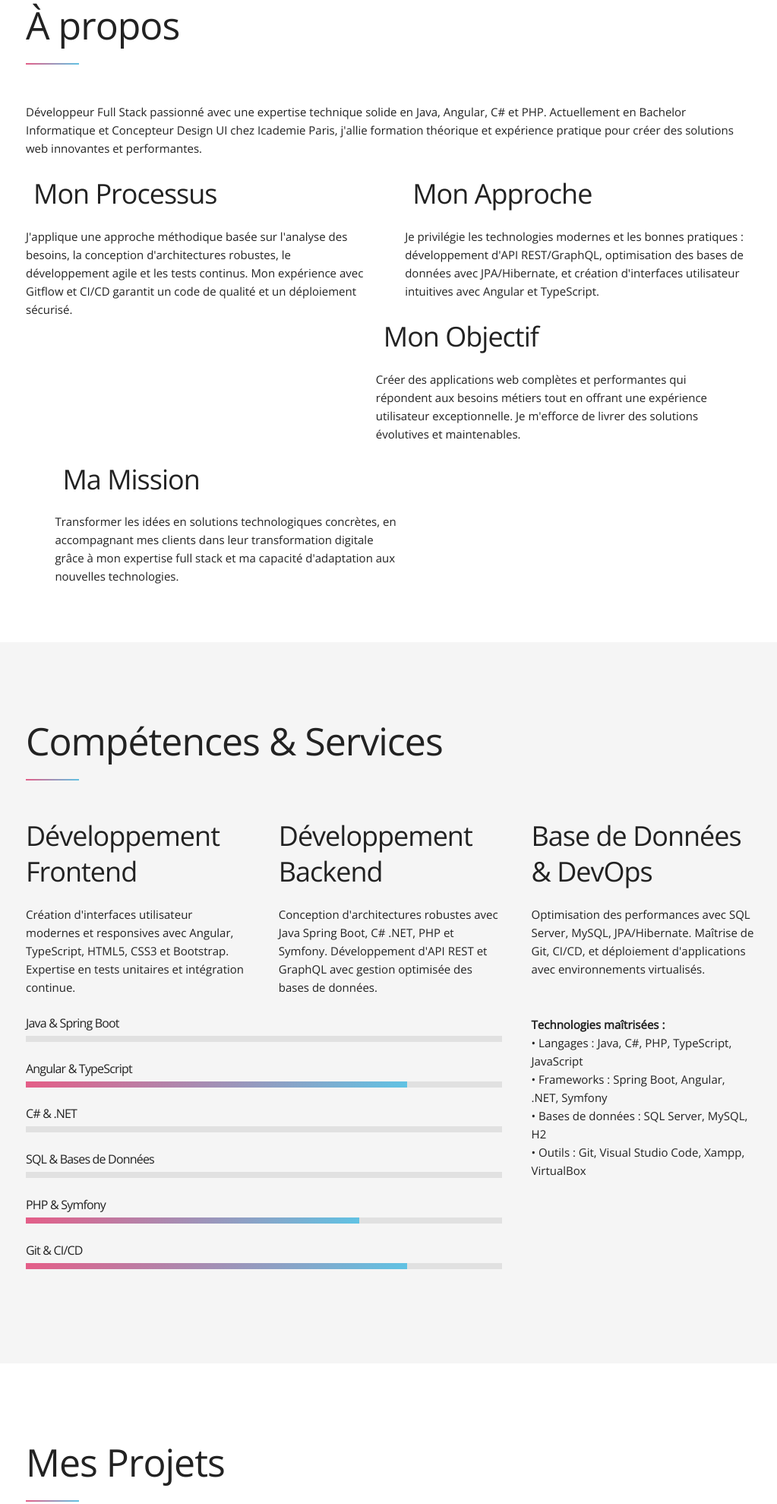
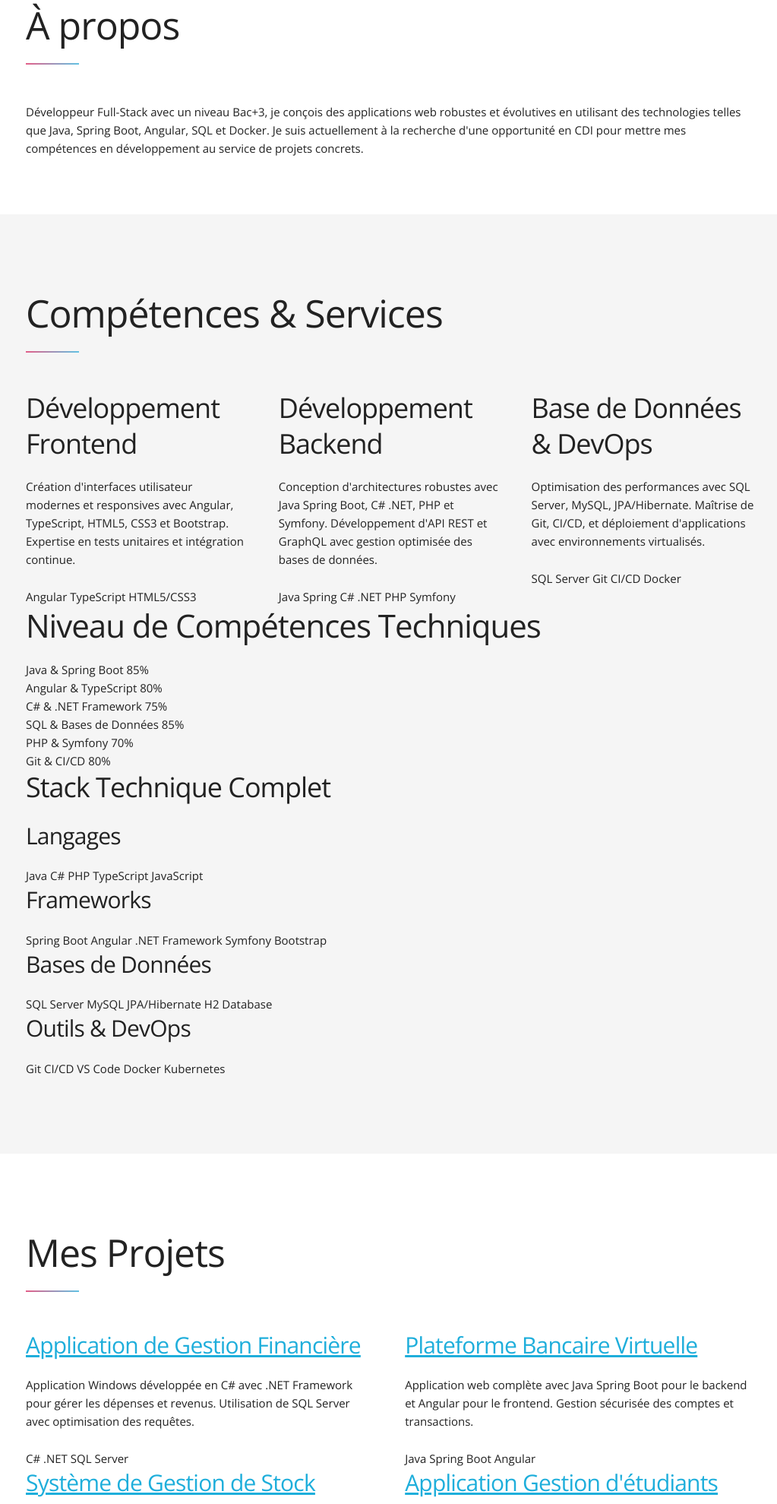
Before and after one commit to Abderrahman-lab/Portfolio, a plain HTML site: page index.html in a window 1280 px wide. Shown: the part 905-2884 px from the top of the page at 76% size, without its empty margins (126-1149 px from the left). Drawn offline with nearby package versions, Linux system fonts and the light colour scheme.

Commit message:
Update index.html

```diff
--- a/index.html
+++ b/index.html
@@ -48,27 +48,8 @@
       <div class="row">
         <h1>À propos</h1>
         <div class="block"></div>
-        <p>Développeur Full Stack passionné avec une expertise technique solide en Java, Angular, C# et PHP. Actuellement en Bachelor Informatique et Concepteur Design UI chez Icademie Paris, j'allie formation théorique et expérience pratique pour créer des solutions web innovantes et performantes.</p>
+        <p>Développeur Full-Stack avec un niveau Bac+3, je conçois des applications web robustes et évolutives en utilisant des technologies telles que Java, Spring Boot, Angular, SQL et Docker. Je suis actuellement à la recherche d'une opportunité en CDI pour mettre mes compétences en développement au service de projets concrets.</p>
       </div>
-      <div class="row">
-        <div class="six columns">
-          <h3><span class="typcn typcn-cog-outline icon"></span>Mon Processus</h3>
-          <p>J'applique une approche méthodique basée sur l'analyse des besoins, la conception d'architectures robustes, le développement agile et les tests continus. Mon expérience avec Gitflow et CI/CD garantit un code de qualité et un déploiement sécurisé.</p>
-        </div>
-        <div class="six columns">
-          <h3><span class="typcn typcn-lightbulb icon"></span>Mon Approche</h3>
-          <p>Je privilégie les technologies modernes et les bonnes pratiques : développement d'API REST/GraphQL, optimisation des bases de données avec JPA/Hibernate, et création d'interfaces utilisateur intuitives avec Angular et TypeScript.</p>
-        </div>
-        <div class="row">
-          <div class="six columns">
-            <h3><span class="typcn typcn-target-outline icon"></span>Mon Objectif</h3>
-            <p>Créer des applications web complètes et performantes qui répondent aux besoins métiers tout en offrant une expérience utilisateur exceptionnelle. Je m'efforce de livrer des solutions évolutives et maintenables.</p>
-          </div>
-          <div class="six columns">
-            <h3><span class="typcn typcn-heart-outline icon"></span>Ma Mission</h3>
-            <p>Transformer les idées en solutions technologiques concrètes, en accompagnant mes clients dans leur transformation digitale grâce à mon expertise full stack et ma capacité d'adaptation aux nouvelles technologies.</p>
-          </div>
-        </div>
       </div>
     </div>
   </section>
@@ -80,65 +61,171 @@
     <div class="container">
       <h1>Compétences & Services</h1>
       <div class="block"></div>
-      <div class="row">
+
+      <!-- Services Cards -->
+      <div class="row services-section">
         <div class="one-third column">
-          <h3>Développement Frontend</h3>
-          <p>Création d'interfaces utilisateur modernes et responsives avec Angular, TypeScript, HTML5, CSS3 et Bootstrap. Expertise en tests unitaires et intégration continue.</p>
-        </div>
-        <div class="one-third column">
-          <h3>Développement Backend</h3>
-          <p>Conception d'architectures robustes avec Java Spring Boot, C# .NET, PHP et Symfony. Développement d'API REST et GraphQL avec gestion optimisée des bases de données.</p>
-        </div>
-        <div class="one-third column">
-          <h3>Base de Données & DevOps</h3>
-          <p>Optimisation des performances avec SQL Server, MySQL, JPA/Hibernate. Maîtrise de Git, CI/CD, et déploiement d'applications avec environnements virtualisés.</p>
-        </div>
-      </div>
-      <div class="row">
-        <div class="eight columns">
-          <div class="progressBar">
-            <h4>Java & Spring Boot</h4>
-            <div class="progressBarContainer">
-              <div class="progressBarValue value-85"></div>
+          <div class="service-card frontend-card">
+            <div class="service-icon">
+              <span class="typcn typcn-device-desktop"></span>
             </div>
-          </div>
-          <div class="progressBar">
-            <h4>Angular & TypeScript</h4>
-            <div class="progressBarContainer">
-              <div class="progressBarValue value-80"></div>
-            </div>
-          </div>
-          <div class="progressBar">
-            <h4>C# & .NET</h4>
-            <div class="progressBarContainer">
-              <div class="progressBarValue value-75"></div>
-            </div>
-          </div>
-          <div class="progressBar">
-            <h4>SQL & Bases de Données</h4>
-            <div class="progressBarContainer">
-              <div class="progressBarValue value-85"></div>
-            </div>
-          </div>
-          <div class="progressBar">
-            <h4>PHP & Symfony</h4>
-            <div class="progressBarContainer">
-              <div class="progressBarValue value-70"></div>
-            </div>
-          </div>
-          <div class="progressBar">
-            <h4>Git & CI/CD</h4>
-            <div class="progressBarContainer">
-              <div class="progressBarValue value-80"></div>
+            <h3>Développement Frontend</h3>
+            <p>Création d'interfaces utilisateur modernes et responsives avec Angular, TypeScript, HTML5, CSS3 et Bootstrap. Expertise en tests unitaires et intégration continue.</p>
+            <div class="service-tech">
+              <span class="tech-badge">Angular</span>
+              <span class="tech-badge">TypeScript</span>
+              <span class="tech-badge">HTML5/CSS3</span>
             </div>
           </div>
         </div>
-        <div class="four columns">
-          <p><strong>Technologies maîtrisées :</strong><br>
-          • Langages : Java, C#, PHP, TypeScript, JavaScript<br>
-          • Frameworks : Spring Boot, Angular, .NET, Symfony<br>
-          • Bases de données : SQL Server, MySQL, H2<br>
-          • Outils : Git, Visual Studio Code, Xampp, VirtualBox</p>
+        <div class="one-third column">
+          <div class="service-card backend-card">
+            <div class="service-icon">
+              <span class="typcn typcn-cog-outline"></span>
+            </div>
+            <h3>Développement Backend</h3>
+            <p>Conception d'architectures robustes avec Java Spring Boot, C# .NET, PHP et Symfony. Développement d'API REST et GraphQL avec gestion optimisée des bases de données.</p>
+            <div class="service-tech">
+              <span class="tech-badge">Java Spring</span>
+              <span class="tech-badge">C# .NET</span>
+              <span class="tech-badge">PHP Symfony</span>
+            </div>
+          </div>
+        </div>
+        <div class="one-third column">
+          <div class="service-card devops-card">
+            <div class="service-icon">
+              <span class="typcn typcn-cloud-storage-outline"></span>
+            </div>
+            <h3>Base de Données & DevOps</h3>
+            <p>Optimisation des performances avec SQL Server, MySQL, JPA/Hibernate. Maîtrise de Git, CI/CD, et déploiement d'applications avec environnements virtualisés.</p>
+            <div class="service-tech">
+              <span class="tech-badge">SQL Server</span>
+              <span class="tech-badge">Git CI/CD</span>
+              <span class="tech-badge">Docker</span>
+            </div>
+          </div>
+        </div>
+      </div>
+
+      <!-- Skills Progress Section -->
+      <div class="row skills-progress-section">
+        <div class="twelve columns">
+          <h2>Niveau de Compétences Techniques</h2>
+          <div class="skills-grid">
+            <div class="skill-item">
+              <div class="skill-header">
+                <span class="skill-name">Java & Spring Boot</span>
+                <span class="skill-percentage">85%</span>
+              </div>
+              <div class="skill-bar">
+                <div class="skill-progress1" data-width="85%"></div>
+              </div>
+            </div>
+
+            <div class="skill-item">
+              <div class="skill-header">
+                <span class="skill-name">Angular & TypeScript</span>
+                <span class="skill-percentage">80%</span>
+              </div>
+              <div class="skill-bar">
+                <div class="skill-progress2" data-width="80%"></div>
+              </div>
+            </div>
+
+            <div class="skill-item">
+              <div class="skill-header">
+                <span class="skill-name">C# & .NET Framework</span>
+                <span class="skill-percentage">75%</span>
+              </div>
+              <div class="skill-bar">
+                <div class="skill-progress3" data-width="75%"></div>
+              </div>
+            </div>
+
+            <div class="skill-item">
+              <div class="skill-header">
+                <span class="skill-name">SQL & Bases de Données</span>
+                <span class="skill-percentage">85%</span>
+              </div>
+              <div class="skill-bar">
+                <div class="skill-progress4" data-width="85%"></div>
+              </div>
+            </div>
+
+            <div class="skill-item">
+              <div class="skill-header">
+                <span class="skill-name">PHP & Symfony</span>
+                <span class="skill-percentage">70%</span>
+              </div>
+              <div class="skill-bar">
+                <div class="skill-progress5" data-width="70%"></div>
+              </div>
+            </div>
+
+            <div class="skill-item">
+              <div class="skill-header">
+                <span class="skill-name">Git & CI/CD</span>
+                <span class="skill-percentage">80%</span>
+              </div>
+              <div class="skill-bar">
+                <div class="skill-progress6" data-width="80%"></div>
+              </div>
+            </div>
+          </div>
+        </div>
+      </div>
+
+      <!-- Technical Stack Overview -->
+      <div class="row tech-stack-section">
+        <div class="twelve columns">
+          <div class="tech-overview-card">
+            <h3>Stack Technique Complet</h3>
+            <div class="tech-categories">
+              <div class="tech-category">
+                <h4>Langages</h4>
+                <div class="tech-tags">
+                  <span class="tech-tag java">Java</span>
+                  <span class="tech-tag csharp">C#</span>
+                  <span class="tech-tag php">PHP</span>
+                  <span class="tech-tag typescript">TypeScript</span>
+                  <span class="tech-tag javascript">JavaScript</span>
+                </div>
+              </div>
+
+              <div class="tech-category">
+                <h4>Frameworks</h4>
+                <div class="tech-tags">
+                  <span class="tech-tag spring">Spring Boot</span>
+                  <span class="tech-tag angular">Angular</span>
+                  <span class="tech-tag dotnet">.NET Framework</span>
+                  <span class="tech-tag symfony">Symfony</span>
+                  <span class="tech-tag bootstrap">Bootstrap</span>
+                </div>
+              </div>
+
+              <div class="tech-category">
+                <h4>Bases de Données</h4>
+                <div class="tech-tags">
+                  <span class="tech-tag sql">SQL Server</span>
+                  <span class="tech-tag mysql">MySQL</span>
+                  <span class="tech-tag hibernate">JPA/Hibernate</span>
+                  <span class="tech-tag h2">H2 Database</span>
+                </div>
+              </div>
+
+              <div class="tech-category">
+                <h4>Outils & DevOps</h4>
+                <div class="tech-tags">
+                  <span class="tech-tag git">Git</span>
+                  <span class="tech-tag cicd">CI/CD</span>
+                  <span class="tech-tag vscode">VS Code</span>
+                  <span class="tech-tag docker">Docker</span>
+                  <span class="tech-tag xampp">Kubernetes</span>
+                </div>
+              </div>
+            </div>
+          </div>
         </div>
       </div>
     </div>
@@ -154,8 +241,8 @@
       <div class="row">
         <div class="six columns">
           <div class="project-card">
-            <img src="http://placehold.it/300x200" class="image" alt="Application Gestion Financière"/>
-            <h4>Application de Gestion Financière</h4>
+            <link text="brek hna" href="www.koora.com">
+            <a href="https://github.com/Abderrahman-lab/expense01"><h4>Application de Gestion Financière</h4></a>
             <p>Application Windows développée en C# avec .NET Framework pour gérer les dépenses et revenus. Utilisation de SQL Server avec optimisation des requêtes.</p>
             <div class="tech-stack">
               <span class="tech-tag">C#</span>
@@ -166,8 +253,8 @@
         </div>
         <div class="six columns">
           <div class="project-card">
-            <img src="http://placehold.it/300x200" class="image" alt="Application Bancaire Virtuelle"/>
-            <h4>Plateforme Bancaire Virtuelle</h4>
+
+            <a href="https://github.com/Abderrahman-lab/digital-banking-spring-backend-master"><h4>Plateforme Bancaire Virtuelle</h4></a>
             <p>Application web complète avec Java Spring Boot pour le backend et Angular pour le frontend. Gestion sécurisée des comptes et transactions.</p>
             <div class="tech-stack">
               <span class="tech-tag">Java</span>
@@ -180,8 +267,7 @@
       <div class="row">
         <div class="six columns">
           <div class="project-card">
-            <img src="http://placehold.it/300x200" class="image" alt="Système Gestion Stock"/>
-            <h4>Système de Gestion de Stock</h4>
+            <a href="https://github.com/Abderrahman-lab/projet-CSharp"><h4>Système de Gestion de Stock</h4></a>
             <p>Application d'entreprise en C# avec ADO.NET pour optimiser le suivi des stocks de matériaux. Interface intuitive et reporting avancé.</p>
             <div class="tech-stack">
               <span class="tech-tag">C#</span>
@@ -192,8 +278,7 @@
         </div>
         <div class="six columns">
           <div class="project-card">
-            <img src="http://placehold.it/300x200" class="image" alt="Plateforme Étudiants"/>
-            <h4>Plateforme Gestion Étudiants</h4>
+            <a href="https://github.com/Abderrahman-lab/projet-stage"><h4>Application Gestion d'étudiants</h4></a>
             <p>Site web de gestion des inscriptions et candidatures étudiantes. Développé en PHP avec MySQL pour une gestion complète des dossiers.</p>
             <div class="tech-stack">
               <span class="tech-tag">PHP</span>
@@ -237,13 +322,7 @@
     <div class="container">
       <div class="quoteLoop">
         <blockquote class="quote">
-          <img src="http://placehold.it/100x100" width="100" height="100" alt=""/>
-          <h5>&nbsp;<br>
-            &rdquo;Abderrahmane a démontré une excellente maîtrise technique et une capacité remarquable à s'adapter aux besoins de l'entreprise. Son travail sur notre système de gestion a considérablement amélioré notre efficacité.&rdquo;<br>
-            <small>Responsable Technique, BEIN DATA PARIS</small></h5>
-        </blockquote>
-        <blockquote class="quote">
-          <img src="http://placehold.it/100x100" width="100" height="100" alt=""/>
+          <img src="https://media.istockphoto.com/id/1288129985/fr/vectoriel/image-manquante-dun-espace-r%C3%A9serv%C3%A9-de-personne.jpg?s=612x612&w=0&k=20&c=d99zJS1Y-GbDBIlkuJm77BJh_R9B3o7uGANn8jztiWQ=" width="100" height="100" alt=""/>
           <h5>&nbsp;<br>
             &ldquo;Un développeur rigoureux qui allie compétences techniques et sens du service client. Sa contribution au développement de nos outils internes a été remarquable.&rdquo;<br>
             <small>Chef de Projet, EEMCI Meknès</small></h5>
@@ -265,34 +344,10 @@
             <h4>Coordonnées</h4>
             <p><strong>Téléphone :</strong> 07 48 51 53 59</p>
             <p><strong>Email :</strong> abderrahmanesaidi55@gmail.com</p>
-            <p><strong>LinkedIn :</strong> <a href="https://www.linkedin.com/in/abderrahmane-saidi" target="_blank">abderrahmane-saidi</a></p>
+            <p><strong>LinkedIn :</strong> <a href="https://www.linkedin.com/in/abderrahmane-saidi103/" target="_blank">abderrahmane-saidi</a></p>
             <p><strong>GitHub :</strong> <a href="https://www.github.com/Abderrahman-lab" target="_blank">Abderrahman-lab</a></p>
             <p><strong>Localisation :</strong> Paris, France</p>
-            <p><strong>Disponibilité :</strong> Alternance 2 semaines entreprise / 1 semaine cours</p>
           </div>
-        </div>
-        <div class="six columns">
-          <form>
-            <div class="row">
-              <div class="twelve columns">
-                <label for="name">Nom</label>
-                <input class="u-full-width" type="text" id="name" name="name">
-              </div>
-            </div>
-            <div class="row">
-              <div class="twelve columns">
-                <label for="email">Email</label>
-                <input class="u-full-width" type="email" id="email" name="email">
-              </div>
-            </div>
-            <div class="row">
-              <div class="twelve columns">
-                <label for="message">Message</label>
-                <textarea class="u-full-width" id="message" name="message"></textarea>
-                <input class="button-primary" type="submit" value="Envoyer">
-              </div>
-            </div>
-          </form>
         </div>
       </div>
     </div>
@@ -304,7 +359,7 @@
   <footer>
     <div class="container">
       <div class="nine columns">
-        <p>&copy; 2024 Abderrahmane SAIDI - Développeur Full Stack. Tous droits réservés.</p>
+        <p>&copy; 2025 Abderrahmane SAIDI - Développeur Full Stack. Tous droits réservés.</p>
       </div>
       <div class="three columns">
         <a href="https://www.linkedin.com/in/abderrahmane-saidi" target="_blank">
@@ -321,8 +376,5 @@
   </footer>
     <script src="script.js"></script>
 
-    <style>
-
-    </style>
 </body>
 </html>
```
